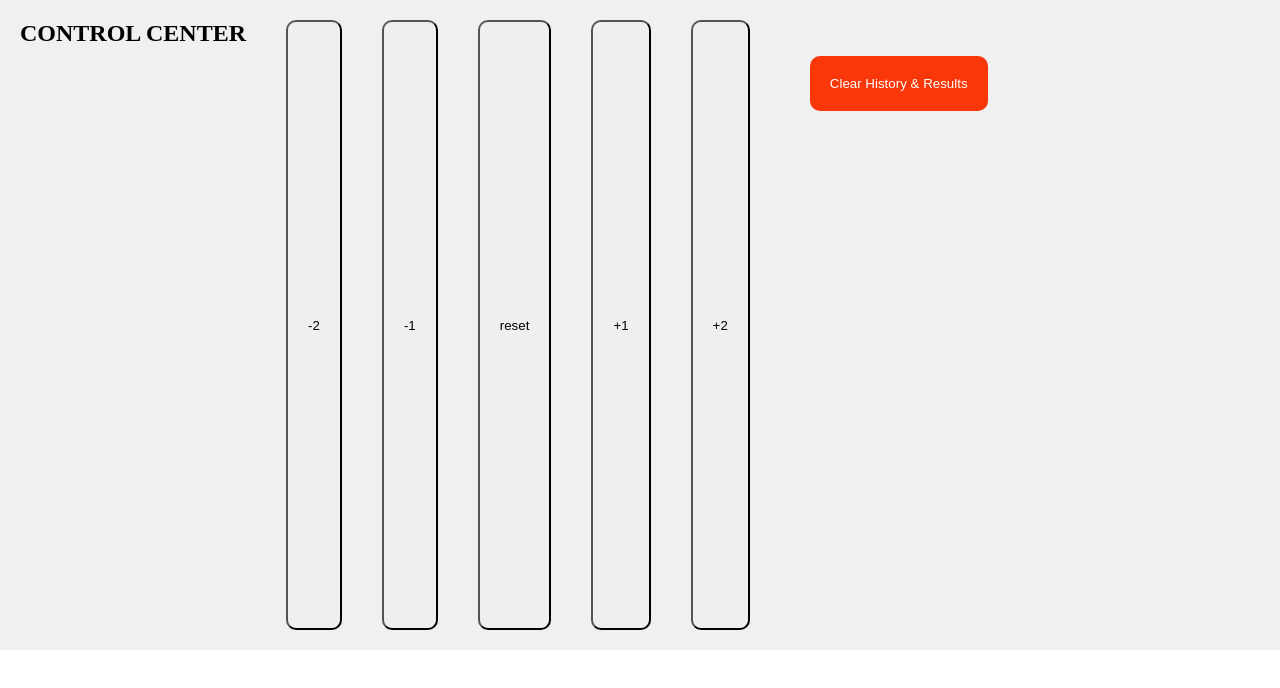
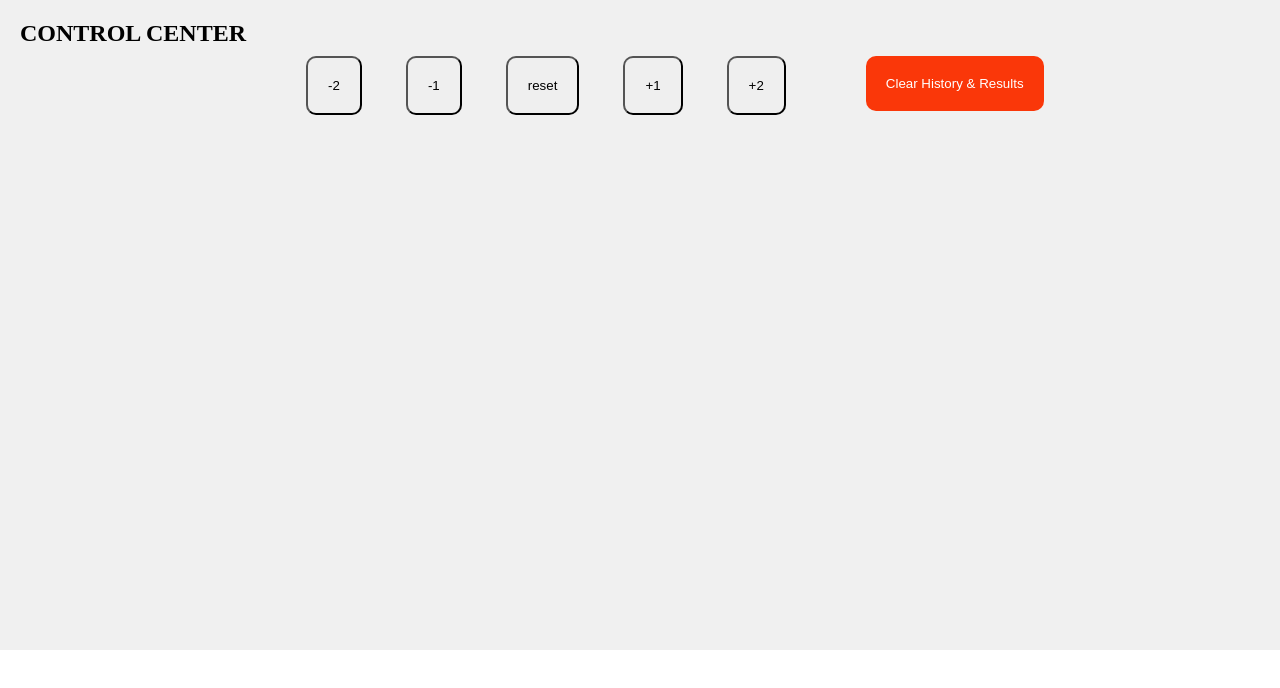
Before and after one commit to julesmoretti/Class-Group-Branching, a plain HTML site: page maincontent.html in a window 1280 px wide. Drawn offline with Linux system fonts and the light colour scheme.

Commit message:
Update both 2
Update both 2

```diff
--- a/Maincontent.css
+++ b/Maincontent.css
@@ -32,6 +32,7 @@ button {
     padding: 20px;
     margin: 20px;
     border-radius: 10px;
+    flex: 1;
 }
 
 #clearAll {
--- a/maincontent.html
+++ b/maincontent.html
@@ -10,11 +10,13 @@
 	<body>
 		<div id="main-content">
 			<h2>CONTROL CENTER</h2>
-			<button id="-2">-2</button>
-			<button id="-1">-1</button>
-			<button id="reset">reset</button>
-			<button id="+1">+1</button>
-			<button id="+2">+2</button>
+			<p>
+				<button id="-2">-2</button>
+				<button id="-1">-1</button>
+				<button id="reset">reset</button>
+				<button id="+1">+1</button>
+				<button id="+2">+2</button>
+			</p>
 			<!-- New Clear History & Results Button -->
 			<p><button id="clearAll">Clear History & Results</button></p>
 		</div>
```
